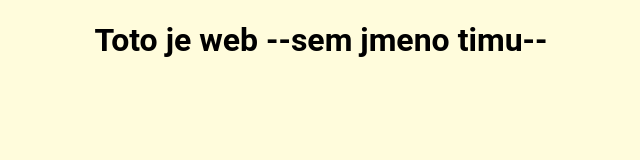
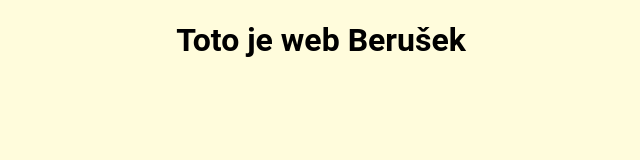
Before and after one commit to jakubmichalko/CLG23-Test, a plain HTML site: page index.html in a window 1280 px wide. Shown: the whole page, without its empty margins (319-959 px from the left). Drawn offline with Linux system fonts and the light colour scheme.

Commit message:
jmeno timu nastaveno

```diff
--- a/index.html
+++ b/index.html
@@ -10,7 +10,7 @@
     <title>Document</title>
 </head>
 <body class="mainContainer">
-    <h1>Toto je web --sem jmeno timu--</h1>
+    <h1>Toto je web Berušek</h1>
     <!-- A: tady seznam lidi -->
     <!-- B: tady seznam technologii -->
 </body>
```
